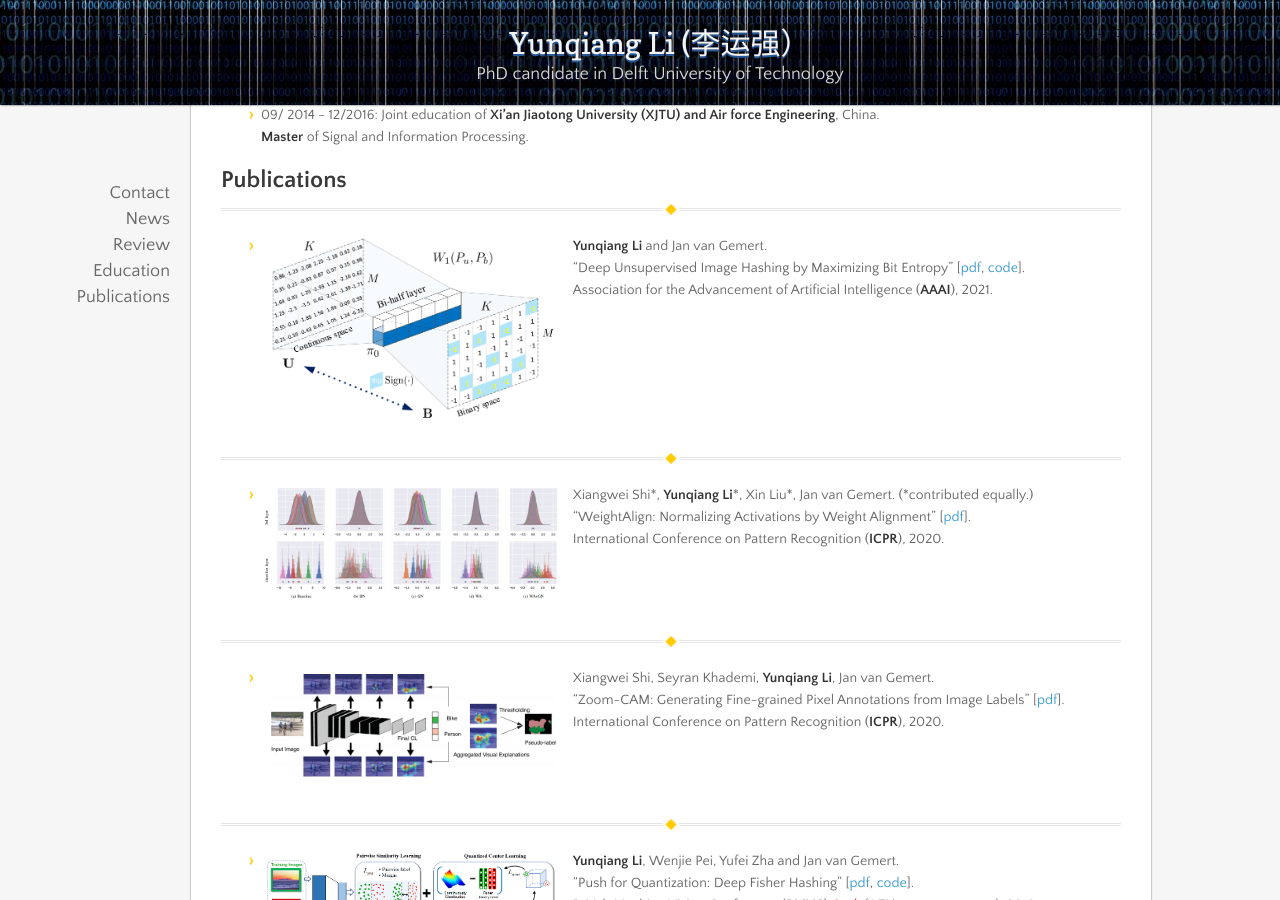
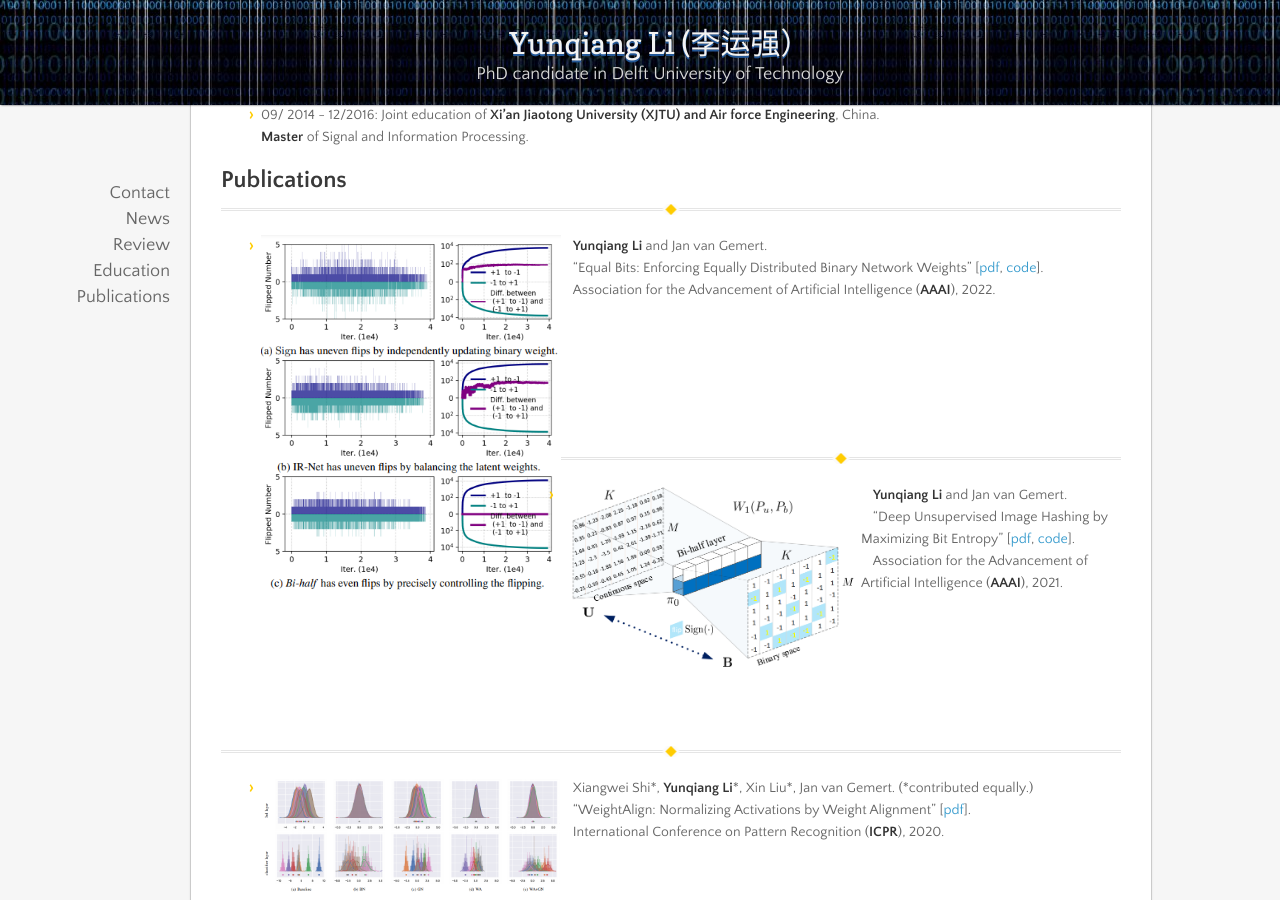
Before and after one commit to liyunqianggyn/liyunqianggyn.github.io, a Jekyll site: the page built from index.md, in a window 1280 px wide and 900 px high, scrolled down 1117 px. Built offline with Jekyll 4.4.1, drawn with Linux system fonts in a browser that asks for light colours; nearby versions of some CDN libraries; our own code applies the rules of GitHub Pages for plain Markdown files.

Commit message:
Update index.md

```diff
--- a/index.md
+++ b/index.md
@@ -68,6 +68,14 @@ Supervisor <a href="https://jvgemert.github.io/">Jan van Gemert</a><br/>
 <br><br> -->
 
 ----------------------------------------------------------------------------------------------------------------------------
+- <img align="left" width="300" src="publication/AAAI2022.png">&emsp;__Yunqiang Li__ and Jan van Gemert.
+&emsp;"Equal Bits: Enforcing Equally Distributed Binary Network Weights" [<a href="https://arxiv.org/submit/4057174/view">pdf</a>, <a href="https://github.com/liyunqianggyn/Equal-Bits-BNN">code</a>].<br/>
+&emsp;Association for the Advancement of Artificial Intelligence (__AAAI__), 2022.
+<br><br>
+<br><br>
+<br><br>
+
+----------------------------------------------------------------------------------------------------------------------------
 - <img align="left" width="300" src="publication/aaaihashing1.png">&emsp;__Yunqiang Li__ and Jan van Gemert.
 &emsp;"Deep Unsupervised Image Hashing by Maximizing Bit Entropy" [<a href="https://arxiv.org/pdf/2012.12334.pdf">pdf</a>, <a href="https://github.com/liyunqianggyn/Deep-Unsupervised-Image-Hashing">code</a>].<br/>
 &emsp;Association for the Advancement of Artificial Intelligence (__AAAI__), 2021.
```
